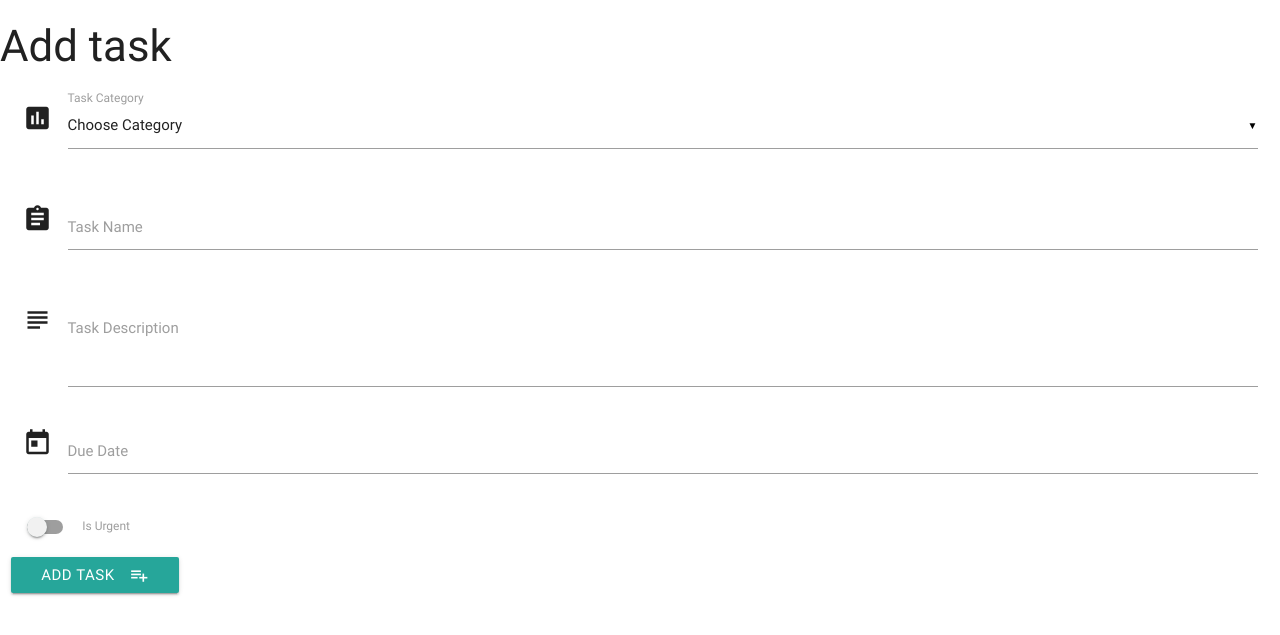
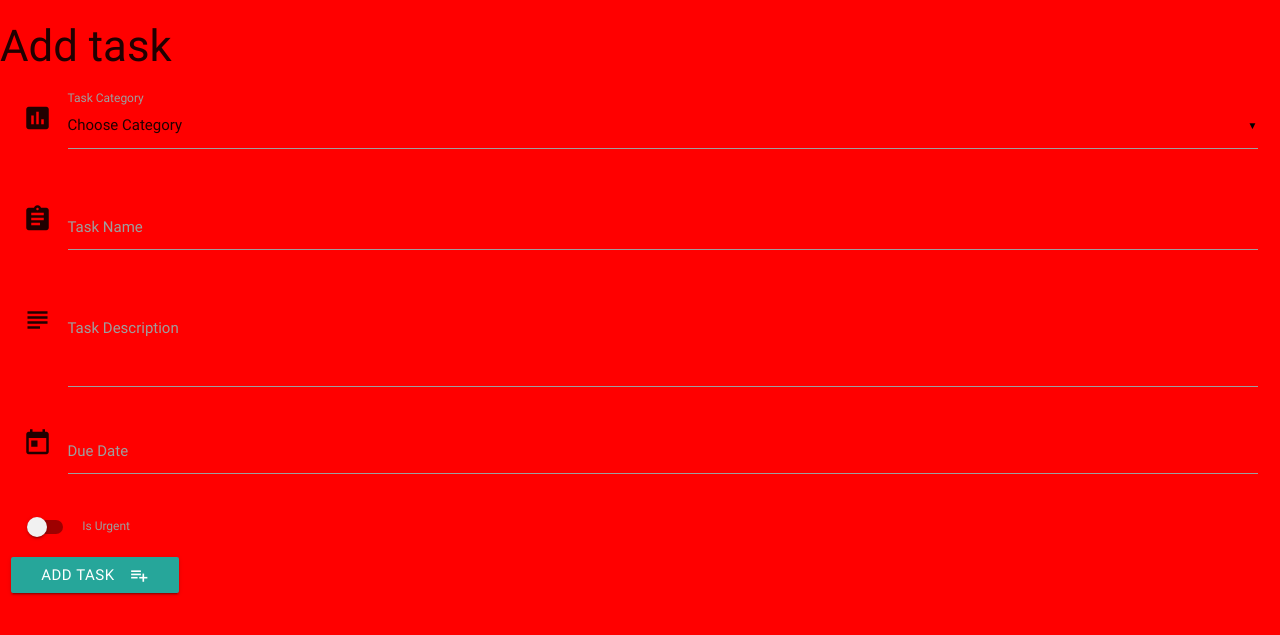
Before and after one commit to NinjaAiden/task-manager, a Flask app: page /add_task in a window 1280 px wide. Shown: the top 635 px of the page. Run offline with Flask 2, Linux system fonts and the light colour scheme; data that the repository does not hold is empty; some libraries are stand-ins or nearby versions.

Commit message:
added css file ready for styling

```diff
--- /dev/null
+++ b/static/css/style.css
@@ -0,0 +1,3 @@
+body{
+    background-color: red
+}
--- a/templates/base.html
+++ b/templates/base.html
@@ -8,8 +8,8 @@
     <title>Document</title>
 
     <link href="https://fonts.googleapis.com/icon?family=Material+Icons" rel="stylesheet">
-
     <link rel="stylesheet" href="https://cdnjs.cloudflare.com/ajax/libs/materialize/0.100.2/css/materialize.min.css">
+    <link rel="stylesheet" href="{{ url_for('static', filename='css/style.css') }}" type="text/css" />
 </head>
 
 <body>
--- a/templates/tasks.html
+++ b/templates/tasks.html
@@ -5,7 +5,7 @@
     {% for task in tasks %}
     <li>
         <div class="collapsible-header"><i class="material-icons">expand_more</i>
-        <strong>{{task.task_name}} -</strong> {{task.due_date}}</div>
+        <strong>{{task.task_name}} - </strong> {{task.due_date}}</div>
         <div class="collapsible-body">
             <span>{{task.task_description}}</span>
         </div>
```
